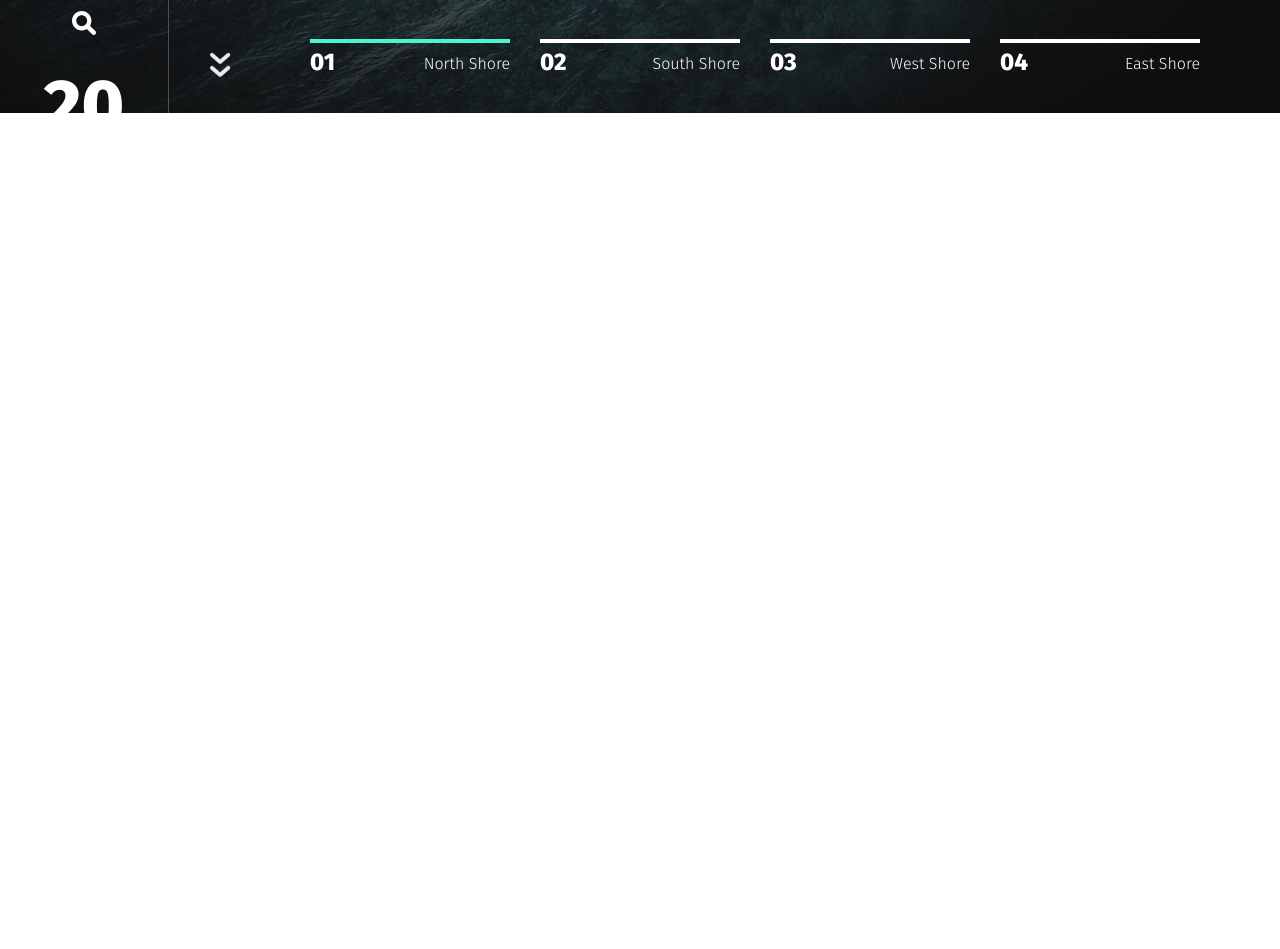
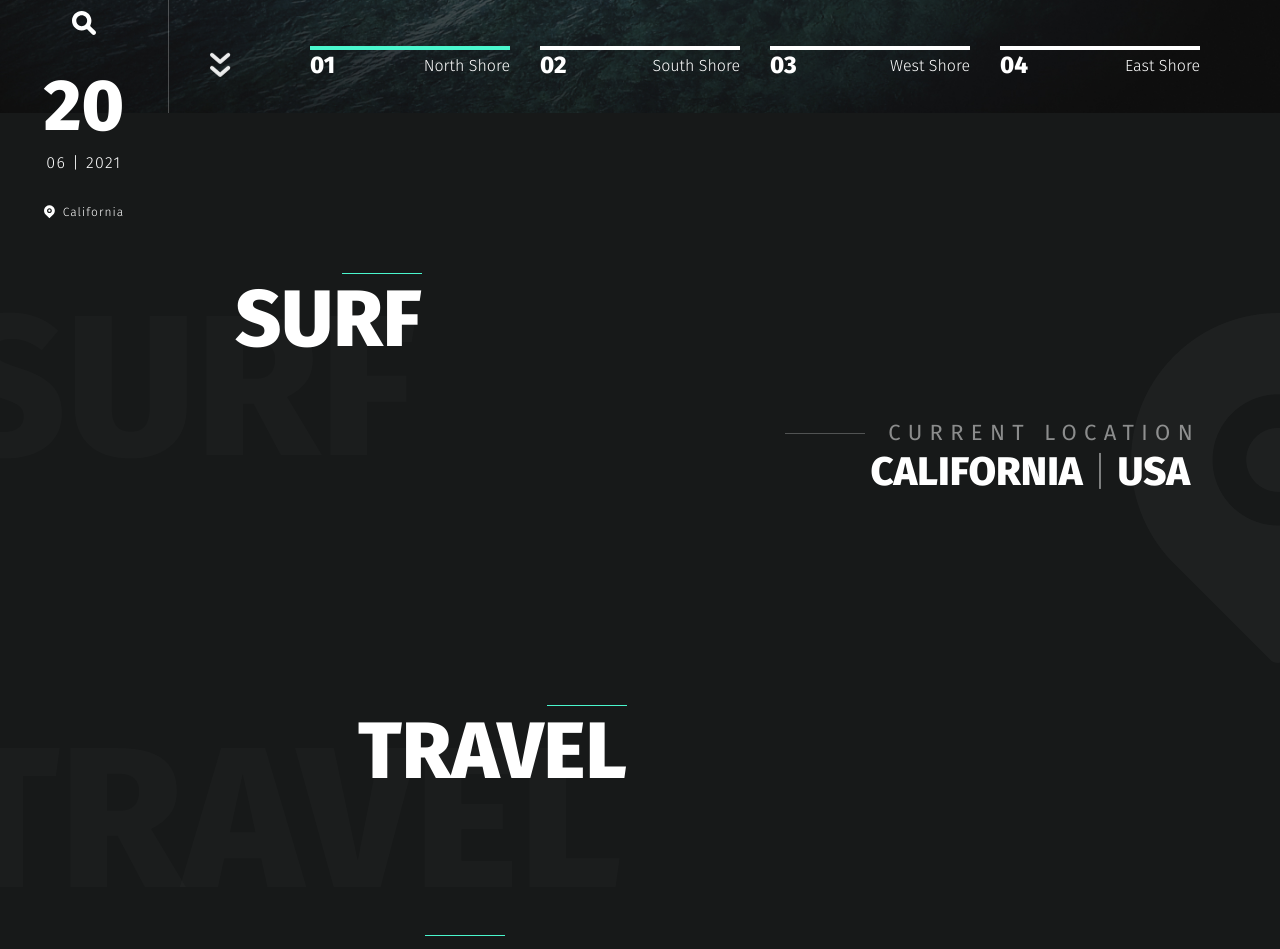
Before and after one commit to vladfreishmidt/go-surf, a website: page app/index.html in a window 1280 px wide. Shown: the part 687-1636 px from the top of the page. Before the commit the page ends 908 px from the top, so only its background shows below. Drawn offline with nearby package versions, Linux system fonts and the light colour scheme.

Commit message:
surf section and title with subtitle added

```diff
--- a/app/index.html
+++ b/app/index.html
@@ -7,7 +7,8 @@
   <meta http-equiv="X-UA-Compatible" content="ie=edge">
   <title>Go Surf</title>
   <link rel="preconnect" href="https://fonts.gstatic.com">
-  <link href="https://fonts.googleapis.com/css2?family=Fira+Sans:wght@300;400;500;800&display=swap" rel="stylesheet">
+  <link href="https://fonts.googleapis.com/css2?family=Fira+Sans:wght@100;300;400;500;800&display=swap"
+    rel="stylesheet">
   <link rel="stylesheet" href="css/style.min.css">
   <script defer src="https://ajax.googleapis.com/ajax/libs/jquery/3.4.1/jquery.min.js"></script>
   <script defer src="js/libs.min.js"></script>
@@ -211,7 +212,48 @@
       </div>
     </div>
   </header>
+  <!-- header end -->
 
+  <div class="container">
+    <section class="surf">
+      <div class="title">
+        <span>
+          surf
+          <h3>surf</h3>
+        </span>
+      </div>
+      <div class="surf__subtitle">
+        <div class="subtitle">
+          <div class="subtitle-left">Current location</div>
+          <div class="subtitle__head">California <span>|</span> USA</div>
+        </div>
+      </div>
+    </section>
+    <section class="travel">
+      <div class="title">
+        <span>
+          travel
+          <h3>travel</h3>
+        </span>
+      </div>
+    </section>
+    <section class="sleep">
+      <div class="title">
+        <span>
+          sleep
+          <h3>sleep</h3>
+        </span>
+      </div>
+    </section>
+    <section class="shop">
+      <div class="title">
+        <span>
+          shop
+          <h3>shop</h3>
+        </span>
+      </div>
+    </section>
+  </div>
 
 </body>
 
--- a/app/scss/_global.scss
+++ b/app/scss/_global.scss
@@ -1,12 +1,26 @@
+html {
+  box-sizing: border-box;
+}
+
+*,
+*::before,
+*::after {
+  box-sizing: inherit;
+}
+
 body {
   font-family: 'Fira Sans', sans-serif;
   font-size: 16px;
   font-weight: 400;
+  background-color: #171919;
+  color: #fff;
+  text-transform: uppercase;
 }
 
 a {
   display: inline-block;
   text-decoration: none;
+  color: #fff;
 }
 
 ul,
@@ -16,11 +30,15 @@ li  {
   list-style: none;
 }
 
+.container {
+  max-width: 1920px;
+  margin: 0 auto;
+}
+
 .subtitle-left {
   font-size: 22px;
   line-height: 32px;
   letter-spacing: 7.33333px;
-  text-transform: uppercase;
   color: #FFFFFF;
   opacity: 0.5;
   padding-left: 103px;
@@ -38,3 +56,51 @@ li  {
     top: 50%;
   }
 }
+
+.title {
+  span {
+    font-weight: 800;
+    font-size: 200px;
+    color: rgba(#fff, .02);
+    position: relative;
+    display: inline-block;
+    transform: translateX(-50px);
+  }
+
+  h3 {
+    margin: 0;
+    font-size: 80px;
+    color: #fff;
+    position: absolute;
+    top: 0;
+    right: -5px;
+    &::after {
+      content: '';
+      position: absolute;
+      top: 0;
+      right: 0;
+      width: 80px;
+      height: 1px;
+      background-color: $green;
+    }
+
+  }
+}
+
+
+.subtitle {
+  display: inline-block;
+  text-align: right;
+  margin-right: auto;
+}
+
+.subtitle__head {
+  font-weight: 800;
+  font-size: 40px;
+  text-align: right;
+  padding-right: 10px;
+
+  span {
+    font-weight: 100;
+  }
+}
--- a/app/scss/style.scss
+++ b/app/scss/style.scss
@@ -25,7 +25,6 @@
   right: 80px;
   bottom: 116px;
   color: #fff;
-  text-transform: uppercase;
 }
 
 .slider-item__info-title {
@@ -95,6 +94,7 @@
   &__name {
     font-weight: 300;
     line-height: 19px;
+    text-transform: capitalize;
   }
 }
 
@@ -114,7 +114,6 @@
   font-weight: 800;
   font-size: 200px;
   line-height: 156px;
-  text-transform: uppercase;
   color: #FFFFFF;
   opacity: 0.07;
   position: absolute;
@@ -137,6 +136,7 @@
       letter-spacing: 3px;
       padding-top: 6px;
       margin-bottom: 20px;
+      text-transform: capitalize;
     }
   }
 }
@@ -170,6 +170,7 @@
   letter-spacing: 1.05px;
   display: inline-block;
   position: relative;
+  text-transform: capitalize;
 
   &::before {
     content: '';
@@ -211,5 +212,19 @@
   }
 }
 
+.surf {
+  padding: 160px 0 210px;
+  background-image: url(../img/surf-bg.png);
+  background-position: right 200px;
+  background-repeat: no-repeat;
+  background-size: auto;
+}
+
+.surf__subtitle {
+  text-align: right;
+  padding-right: 80px;
+  margin-top: -86px;
+}
+
 
 @import "media";
```
Also changed, not shown: app/css/style.min.css, app/img/surf-bg.png (added).
